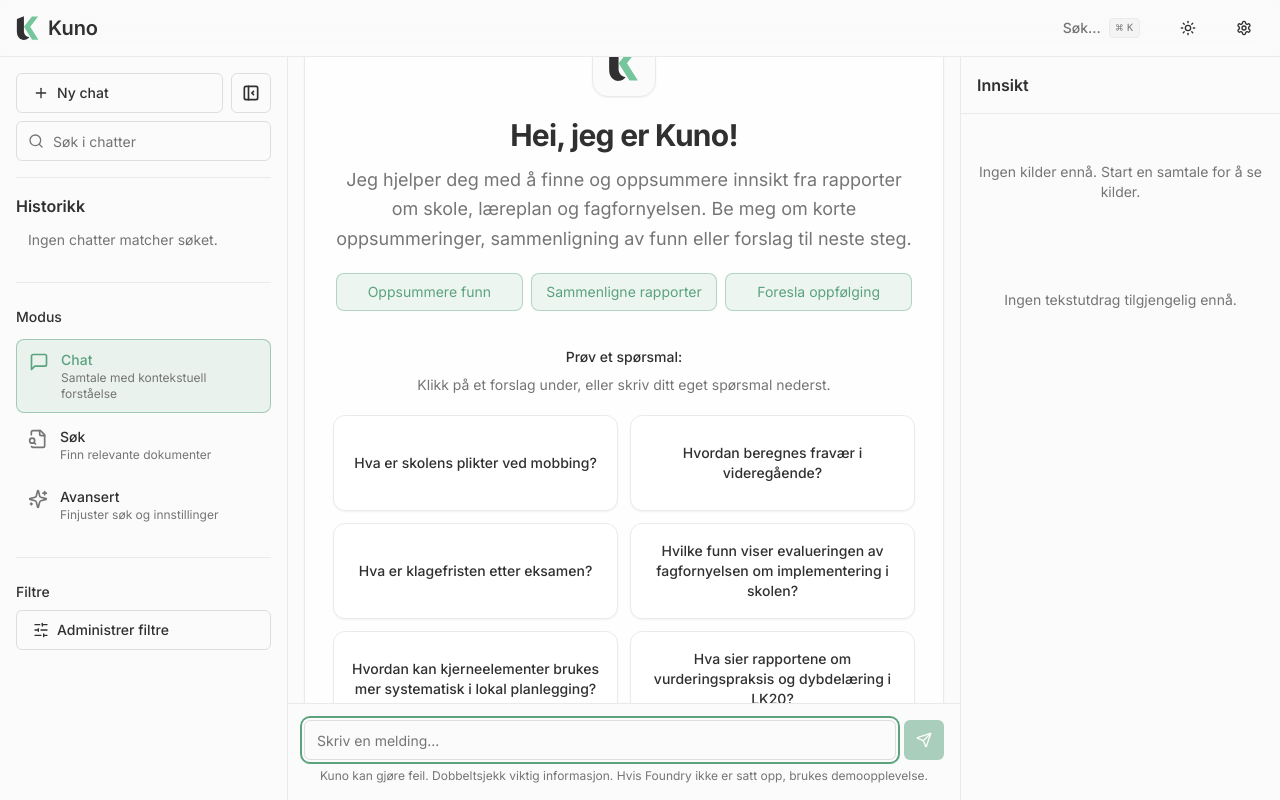
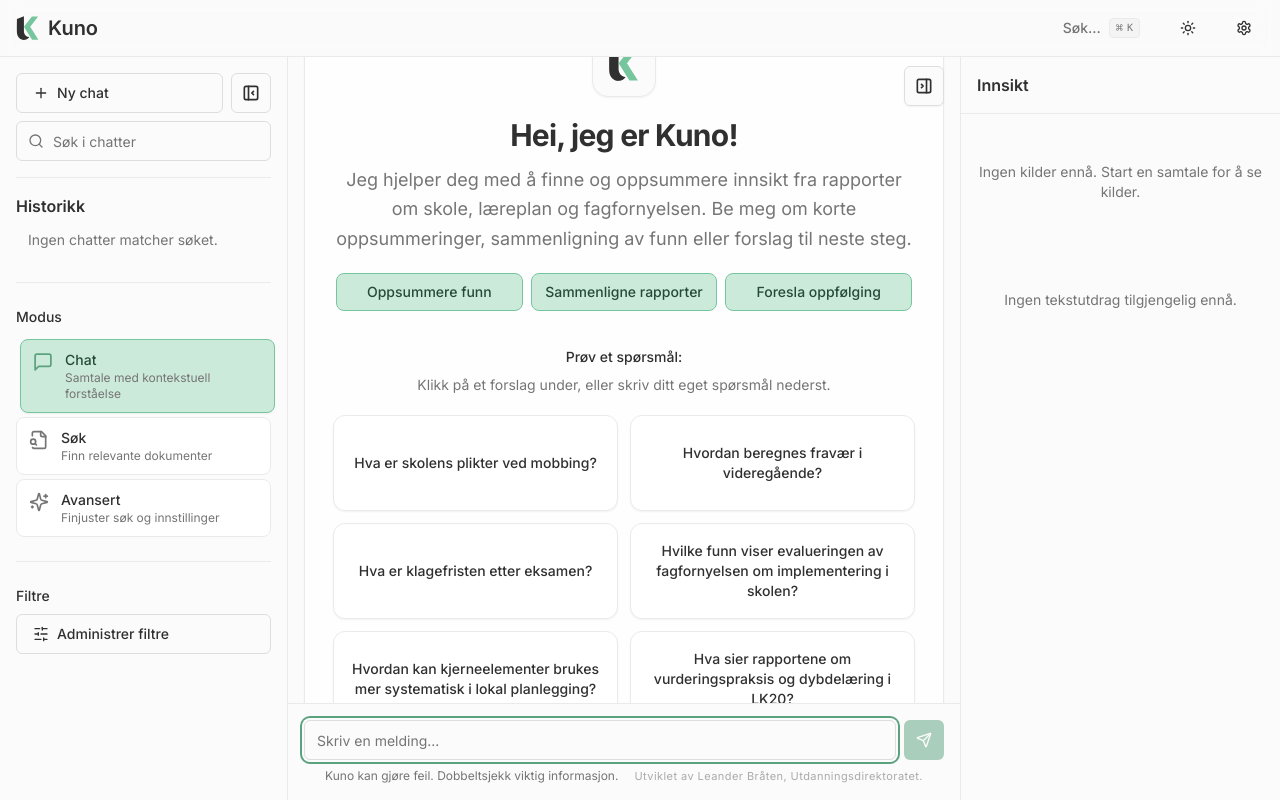
Before and after one commit to lbraten/Kuno, a Next.js app: page / in a window 1280 px wide. Built offline with nearby package versions, Linux system fonts and the light colour scheme.

Commit message:
UX adjustmens

```diff
--- a/src/app/page.tsx
+++ b/src/app/page.tsx
@@ -18,7 +18,8 @@
 import { CommandPalette } from "@/components/command-palette";
 import { useChatStore } from "@/store/chat-store";
 import { Button } from "@/components/ui/button";
-import { PanelRightOpen } from "lucide-react";
+import { Input } from "@/components/ui/input";
+import { PanelRightOpen, Search, Send, SlidersHorizontal } from "lucide-react";
 import { useUIStore } from "@/store/ui-store";
 import { SettingsDialog } from "@/components/layout/settings-dialog";
 import Image from "next/image";
@@ -33,8 +34,8 @@
 ];
 
 export default function Home() {
-  const { messages, isStreaming, sendMessage } = useChatStore();
-  const { setInsightPanelOpen, setSidebarOpen } = useUIStore();
+  const { messages, isStreaming, sendMessage, mode } = useChatStore();
+  const { insightPanelOpen, setInsightPanelOpen, setSidebarOpen } = useUIStore();
   const { accessibility } = useUIStore();
   const messagesEndRef = useRef<HTMLDivElement>(null);
 
@@ -64,6 +65,21 @@
   }, [accessibility]);
 
   const hasMessages = messages.length > 0;
+  const isComingSoonMode = mode === "retrieve" || mode === "advanced";
+  const comingSoonContent =
+    mode === "retrieve"
+      ? {
+          title: "Søk-agent",
+          subtitle: "Søk er ikke utviklet ennå.",
+          hint: "Bytt tilbake til Chat for å skrive meldinger.",
+          Icon: Search,
+        }
+      : {
+          title: "Avansert søk",
+          subtitle: "Avansert søk er ikke utviklet ennå.",
+          hint: "Bytt tilbake til Chat for å skrive meldinger.",
+          Icon: SlidersHorizontal,
+        };
 
   return (
     <div className="flex flex-col h-screen">
@@ -91,7 +107,40 @@
         {/* Main Chat Area */}
         <main className="flex-1 flex flex-col overflow-hidden">
           <div className="flex-1 overflow-y-auto scrollbar-thin">
-            {!hasMessages ? (
+            {isComingSoonMode ? (
+              <div className="flex h-full items-center justify-center px-4 py-6">
+                <div className="w-full max-w-3xl rounded-2xl border bg-card/70 p-6 shadow-sm backdrop-blur-sm md:p-7">
+                  <div className="mx-auto w-full max-w-2xl space-y-5 text-center">
+                    <div className="mx-auto flex h-16 w-16 items-center justify-center rounded-2xl border bg-background shadow-sm">
+                      <comingSoonContent.Icon className="h-8 w-8 text-petrol-700" />
+                    </div>
+
+                    <div className="space-y-3">
+                      <h2 className="text-3xl font-bold tracking-tight">{comingSoonContent.title}</h2>
+                      <p className="text-muted-foreground text-lg leading-relaxed">{comingSoonContent.subtitle}</p>
+                    </div>
+
+                    <div className="mx-auto max-w-xl rounded-lg border border-petrol-600 bg-petrol-200 px-4 py-3 text-sm font-medium text-petrol-800 dark:border-petrol-500 dark:bg-petrol-900/35 dark:text-petrol-200">
+                      Denne funksjonen er ikke utviklet ennå.
+                    </div>
+
+                    <div className="mx-auto flex w-full max-w-xl gap-2">
+                      <Input
+                        disabled
+                        placeholder="Skriving er deaktivert i denne modusen"
+                        className="flex-1 text-base sm:text-sm"
+                        aria-label="Skrivefelt deaktivert"
+                      />
+                      <Button type="button" size="icon" disabled aria-label="Send deaktivert">
+                        <Send className="h-4 w-4" />
+                      </Button>
+                    </div>
+
+                    <p className="text-xs text-muted-foreground">{comingSoonContent.hint}</p>
+                  </div>
+                </div>
+              </div>
+            ) : !hasMessages ? (
               <div className="flex h-full items-center justify-center px-4 py-6">
                 <div className="w-full max-w-3xl rounded-2xl border bg-card/70 p-6 shadow-sm backdrop-blur-sm md:p-7">
                   <div className="mx-auto w-full max-w-2xl space-y-5 text-center">
@@ -121,20 +170,20 @@
                     </div>
 
                     <div className="mx-auto grid max-w-xl grid-cols-1 gap-2 text-center text-sm sm:grid-cols-3">
-                      <div className="rounded-lg border border-primary/40 bg-primary/10 px-3 py-2 text-primary">
+                      <div className="rounded-lg border border-petrol-600 bg-petrol-200 px-3 py-2 font-medium text-petrol-800 dark:border-petrol-500 dark:bg-petrol-900/35 dark:text-petrol-200">
                         Oppsummere funn
                       </div>
-                      <div className="rounded-lg border border-primary/40 bg-primary/10 px-3 py-2 text-primary">
+                      <div className="rounded-lg border border-petrol-600 bg-petrol-200 px-3 py-2 font-medium text-petrol-800 dark:border-petrol-500 dark:bg-petrol-900/35 dark:text-petrol-200">
                         Sammenligne rapporter
                       </div>
-                      <div className="rounded-lg border border-primary/40 bg-primary/10 px-3 py-2 text-primary">
+                      <div className="rounded-lg border border-petrol-600 bg-petrol-200 px-3 py-2 font-medium text-petrol-800 dark:border-petrol-500 dark:bg-petrol-900/35 dark:text-petrol-200">
                         Foresla oppfølging
                       </div>
                     </div>
 
                     <div className="pt-4 text-sm text-muted-foreground">
-                      <p className="mb-2 font-medium text-foreground">Prøv et spørsmal:</p>
-                      <p className="mb-4">Klikk på et forslag under, eller skriv ditt eget spørsmal nederst.</p>
+                      <p className="mb-2 font-medium text-foreground">Prøv et spørsmål:</p>
+                      <p className="mb-4">Klikk på et forslag under, eller skriv ditt eget spørsmål nederst.</p>
                     </div>
 
                     <div className="grid grid-cols-1 gap-3 text-left sm:grid-cols-2">
@@ -166,7 +215,7 @@
             )}
           </div>
 
-          <ChatInput />
+          {!isComingSoonMode && <ChatInput />}
         </main>
 
         {/* Right Insight Panel */}
@@ -176,18 +225,20 @@
             <SourceList />
             <ChunkViewer />
           </div>
+        </InsightPanel>
 
-          {/* Show button when panel is hidden */}
-          <div className="lg:hidden fixed bottom-20 right-4 z-30">
+        {!insightPanelOpen && (
+          <div className="lg:hidden fixed bottom-20 right-4 z-50">
             <Button
               size="icon"
               onClick={() => setInsightPanelOpen(true)}
               className="h-12 w-12 rounded-full shadow-lg"
+              aria-label="Vis innsiktspanel"
             >
               <PanelRightOpen className="h-5 w-5" />
             </Button>
           </div>
-        </InsightPanel>
+        )}
       </div>
     </div>
   );
--- a/src/components/chat/chat-input.tsx
+++ b/src/components/chat/chat-input.tsx
@@ -58,8 +58,11 @@
             </Button>
           )}
         </div>
-        <p className="text-xs text-muted-foreground mt-2 text-center">
-          Kuno kan gjøre feil. Dobbeltsjekk viktig informasjon. Hvis Foundry ikke er satt opp, brukes demoopplevelse.
+        <p className="mt-2 text-center text-xs text-muted-foreground">
+          Kuno kan gjøre feil. Dobbeltsjekk viktig informasjon.
+          <span className="ml-4 text-[11px] tracking-[0.04em] text-muted-foreground/60">
+            Utviklet av Leander Bråten, Utdanningsdirektoratet.
+          </span>
         </p>
       </form>
     </div>
--- a/src/components/insight/chunk-viewer.tsx
+++ b/src/components/insight/chunk-viewer.tsx
@@ -97,7 +97,7 @@
           <Card key={entry.key}>
             <CardHeader className="p-3 pb-2">
               <div className="flex items-center justify-between">
-                <CardTitle className="text-xs text-muted-foreground break-words pr-2">
+                <CardTitle className="flex-1 min-w-0 text-xs text-muted-foreground break-words pr-2">
                   {entry.title}
                 </CardTitle>
                 <Button
--- a/src/components/insight/source-list.tsx
+++ b/src/components/insight/source-list.tsx
@@ -138,7 +138,7 @@
     >
       <div className="space-y-2">
         <div className="flex items-start justify-between gap-2">
-          <h4 className="font-medium text-sm leading-tight flex-1">
+          <h4 className="font-medium text-sm leading-tight flex-1 min-w-0 break-words">
             {citation.title}
           </h4>
           {citation.score && (
--- a/src/components/layout/insight-panel.tsx
+++ b/src/components/layout/insight-panel.tsx
@@ -52,7 +52,12 @@
         </div>
       </aside>
 
-      <div className="hidden lg:block fixed right-4 top-[66px] z-30">
+      <div
+        className={cn(
+          "hidden lg:block fixed top-[66px] z-[70] transition-[right] duration-300 ease-in-out",
+          insightPanelOpen ? "right-[21rem]" : "right-4"
+        )}
+      >
         <Button
           variant="outline"
           size="icon"
--- a/src/components/sidebar/history-list.tsx
+++ b/src/components/sidebar/history-list.tsx
@@ -110,7 +110,7 @@
           className={cn(
             "group flex items-center gap-2 rounded-lg border border-transparent px-3 py-2 text-sm transition-colors cursor-pointer",
             currentConversationId === conv.id
-              ? "bg-primary/10 border-primary/45 hover:bg-primary/15"
+              ? "bg-secondary/55 border-secondary-foreground/30 hover:bg-secondary/65 dark:border-secondary/70 dark:bg-secondary/30 dark:hover:bg-secondary/40"
               : "hover:bg-secondary/55"
           )}
           onClick={() => {
--- a/src/components/sidebar/mode-toggle.tsx
+++ b/src/components/sidebar/mode-toggle.tsx
@@ -42,23 +42,27 @@
               key={m.value}
               onClick={() => setMode(m.value)}
               className={cn(
-                "w-full flex items-start gap-3 rounded-lg px-3 py-2.5 text-left transition-colors",
+                "w-full flex items-start gap-3 rounded-lg border px-3 py-2.5 text-left transform-gpu transition-[background-color,border-color,box-shadow,transform] duration-200 ease-out motion-reduce:transition-none",
                 mode === m.value
-                  ? "bg-primary/10 border border-primary/50 hover:bg-primary/15"
-                  : "hover:bg-secondary/55"
+                  ? "translate-x-1 border-petrol-600 bg-petrol-200 shadow-sm dark:border-primary/50 dark:bg-primary/10"
+                  : "translate-x-0 border-border bg-card hover:border-petrol-500/60 hover:bg-petrol-200/55 dark:border-transparent dark:bg-transparent dark:hover:bg-secondary/55"
               )}
             >
               <Icon
                 className={cn(
-                  "h-5 w-5 mt-0.5 flex-shrink-0",
-                  mode === m.value ? "text-primary" : "text-muted-foreground"
+                  "h-5 w-5 mt-0.5 flex-shrink-0 transition-[color,transform] duration-200 ease-out motion-reduce:transition-none",
+                  mode === m.value
+                    ? "scale-105 text-petrol-700 dark:text-primary"
+                    : "text-muted-foreground"
                 )}
               />
               <div className="flex-1 min-w-0">
                 <p
                   className={cn(
-                    "font-medium text-sm",
-                    mode === m.value && "text-primary"
+                    "font-medium text-sm transition-colors duration-200 ease-out motion-reduce:transition-none",
+                    mode === m.value
+                      ? "text-petrol-800 dark:text-primary"
+                      : "text-foreground"
                   )}
                 >
                   {m.label}
```
